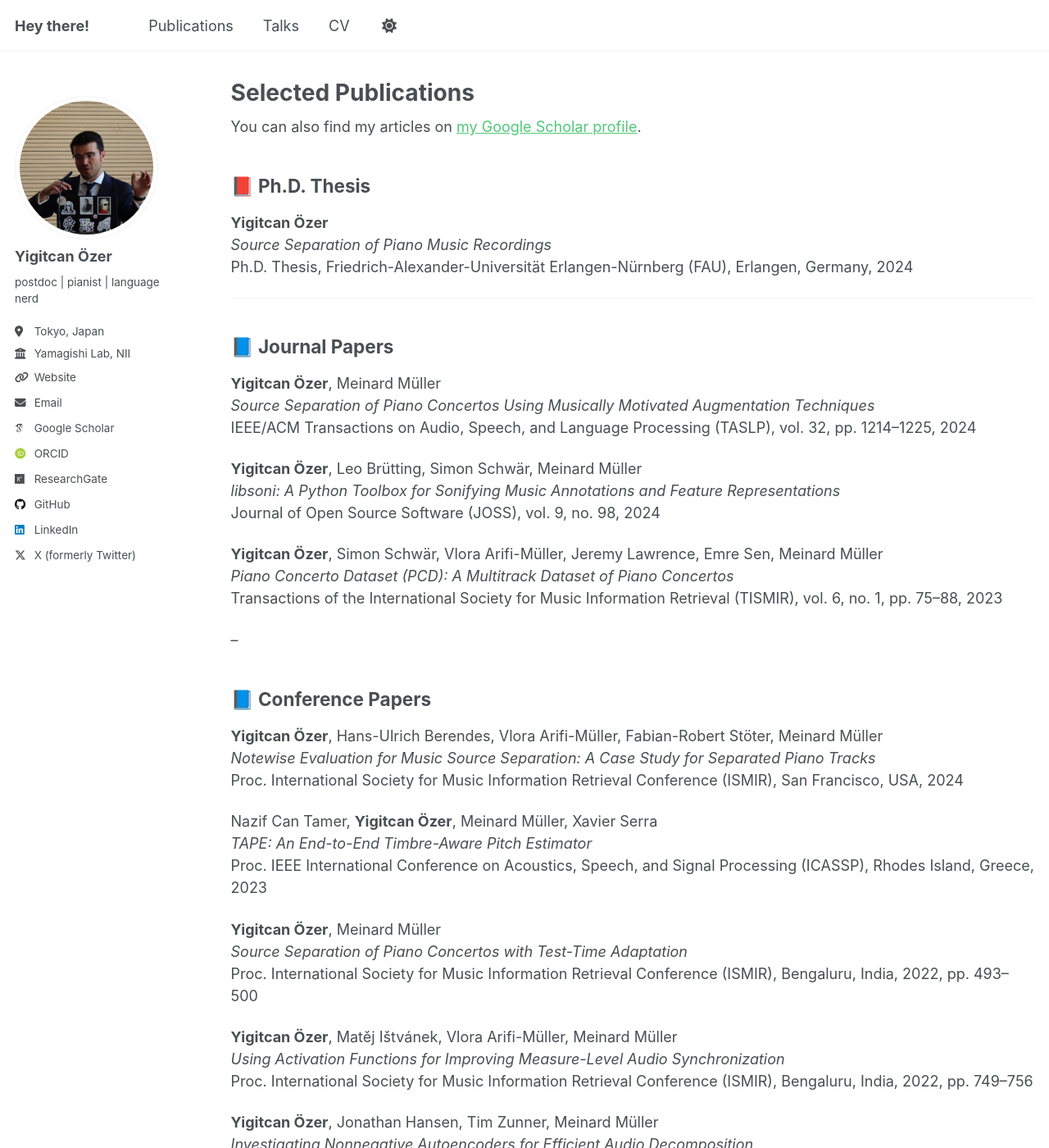
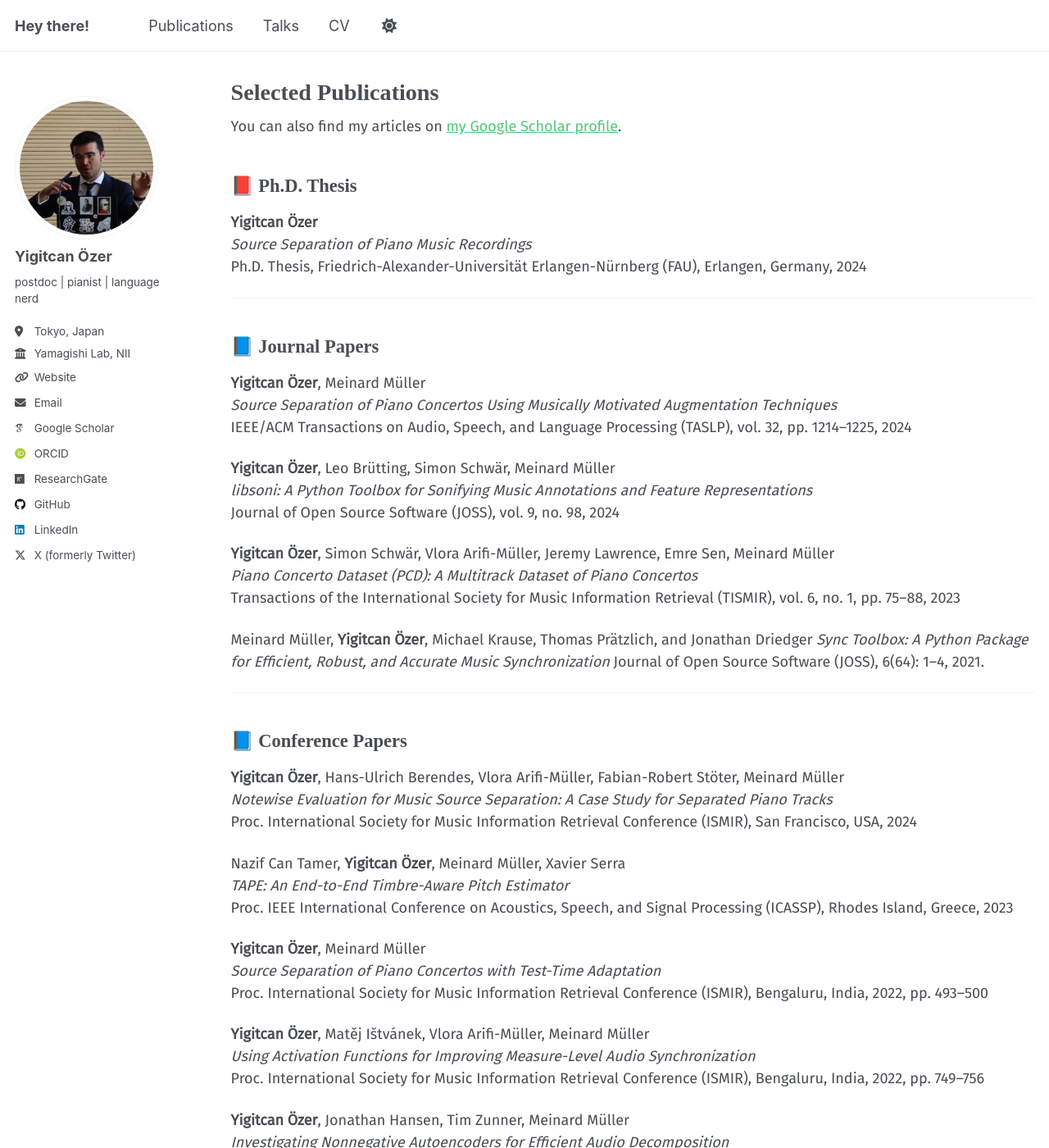
Before and after one commit to yiitozer/yiitozer.github.io, a Jekyll site: the page built from _pages/publications.md, in a window 1280 px wide and 1400 px high. Shown: the whole window at 82% size. Built offline with Jekyll 4.4.1, drawn with Linux system fonts in a browser that asks for light colours; some web fonts are replaced.

Commit message:
last commit of the day (hopefully)

```diff
--- a/_includes/head/custom.html
+++ b/_includes/head/custom.html
@@ -1,4 +1,6 @@
 {% include base_path %}
+
+<link href="https://fonts.googleapis.com/css2?family=Fira+Sans&display=swap" rel="stylesheet">
 
 <!-- start custom head snippets -->
 
--- a/_pages/publications.md
+++ b/_pages/publications.md
@@ -33,7 +33,11 @@ Journal of Open Source Software (JOSS), vol. 9, no. 98, 2024
 *Piano Concerto Dataset (PCD): A Multitrack Dataset of Piano Concertos*
 Transactions of the International Society for Music Information Retrieval (TISMIR), vol. 6, no. 1, pp. 75–88, 2023
 
---
+Meinard Müller, **Yigitcan Özer**, Michael Krause, Thomas Prätzlich, and Jonathan Driedger
+*Sync Toolbox: A Python Package for Efficient, Robust, and Accurate Music Synchronization*
+Journal of Open Source Software (JOSS), 6(64): 1–4, 2021.
+
+---
 
 ## 📘 Conference Papers
 
--- a/assets/css/custom.css
+++ b/assets/css/custom.css
@@ -1,10 +1,20 @@
-:root {
-    --global-theme-color: #98ff98; /* mint green */
+h1, h2, h3, h4 {
+    font-family: 'Playfair Display', serif;
+  }
+
+  body {
+    font-family: 'Fira Sans', sans-serif;
+  }
+
+  /* Define color variables for theme */
+  :root {
+    --global-theme-color: #98ff98;     /* mint green */
     --link-color: #50c878;
     --link-hover-color: #3cb371;
-    --code-bg-color: #f0fff0;
+    --code-bg-color: #030303;
   }
 
+  /* Apply link colors */
   a, .page-link, .post-meta a {
     color: var(--link-color);
   }
@@ -13,10 +23,12 @@
     color: var(--link-hover-color);
   }
 
+  /* Set code block background */
   .highlight pre {
     background: var(--code-bg-color);
   }
 
+  /* Customize header */
   .site-header {
     background-color: #e6fff2;
     border-bottom: 1px solid #b3ffd9;
```
